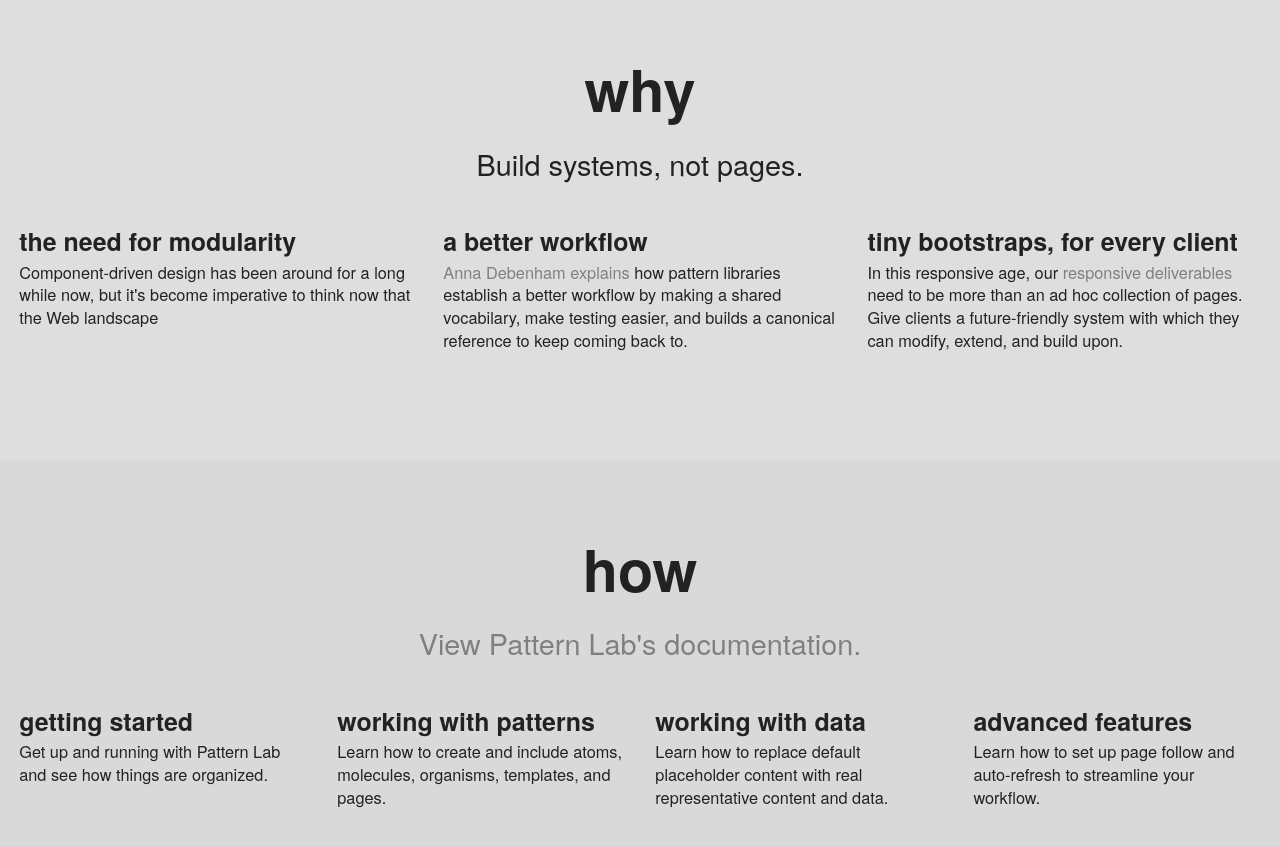
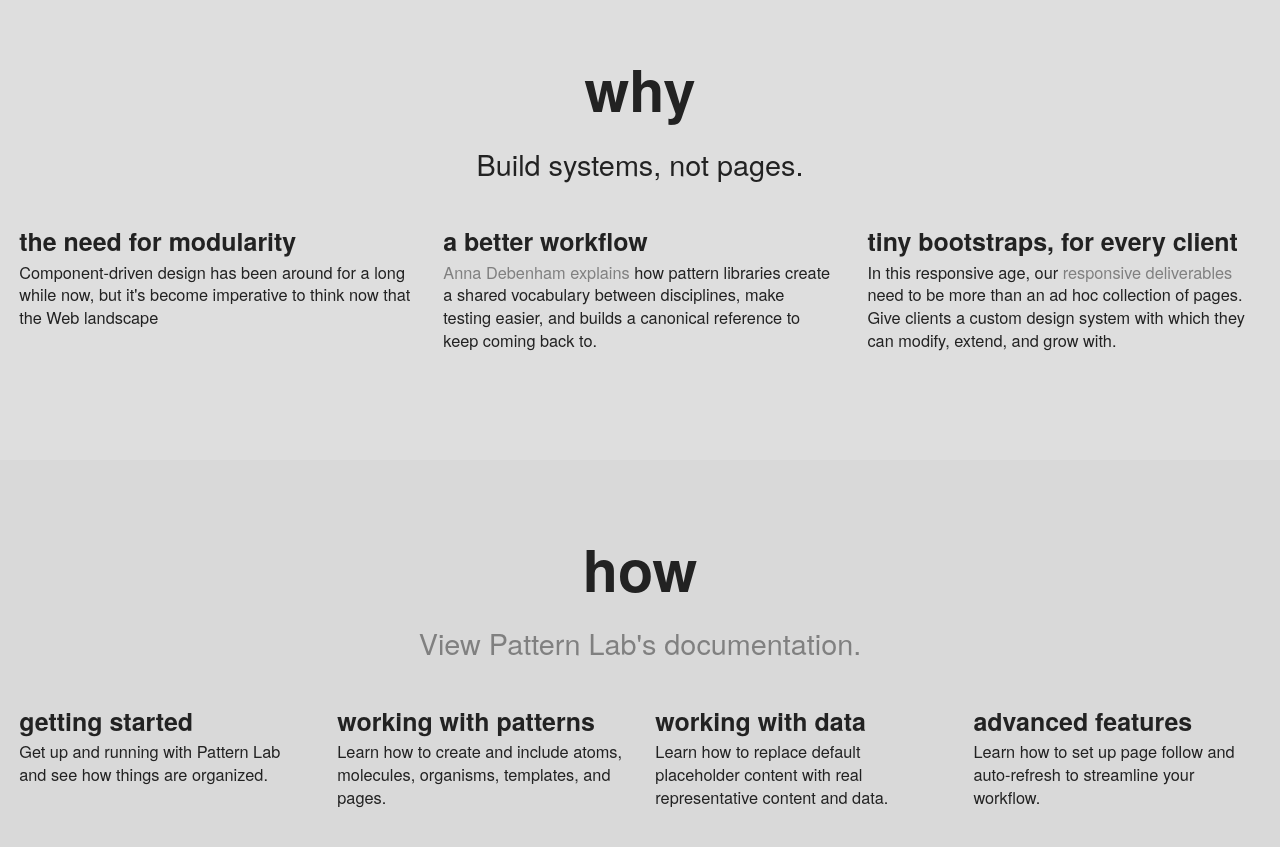
Before and after one commit to pattern-lab/website, a Jekyll site: the page patternlabsite/index.html, which Jekyll copies as it is, in a window 1280 px wide and 900 px high, scrolled down 2097 px. Shown: the top 847 px of the window. Built offline with Jekyll 4.4.1, drawn with Linux system fonts in a browser that asks for light colours; some web fonts are replaced; Markdown is read by kramdown in place of the engine named in the settings; comment, search, counter and statistics services are not loaded.

Commit message:
Homepage copy updates

```diff
--- a/patternlabsite/index.html
+++ b/patternlabsite/index.html
@@ -141,11 +141,11 @@
           </div>
           <div class="gi">
             <h3>A better workflow</h3>
-            <p><a href="http://24ways.org/2011/front-end-style-guides/" rel="external">Anna Debenham explains</a> how pattern libraries establish a better workflow by making a shared vocabilary, make testing easier,  and builds a canonical reference to keep coming back to.</p>
+            <p><a href="http://24ways.org/2011/front-end-style-guides/" rel="external">Anna Debenham explains</a> how pattern libraries create a shared vocabulary between disciplines, make testing easier,  and builds a canonical reference to keep coming back to.</p>
           </div>
           <div class="gi">
             <h3>Tiny Bootstraps, for Every Client</h3>
-            <p>In this responsive age, our <a href="http://daverupert.com/2013/04/responsive-deliverables/" rel="external">responsive deliverables</a> need to be more than an ad hoc collection of pages. Give clients a future-friendly system with which they can modify, extend, and build upon.</p>
+            <p>In this responsive age, our <a href="http://daverupert.com/2013/04/responsive-deliverables/" rel="external">responsive deliverables</a> need to be more than an ad hoc collection of pages. Give clients a custom design system with which they can modify, extend, and grow with.</p>
           </div>
         </div>
       </section>
```
